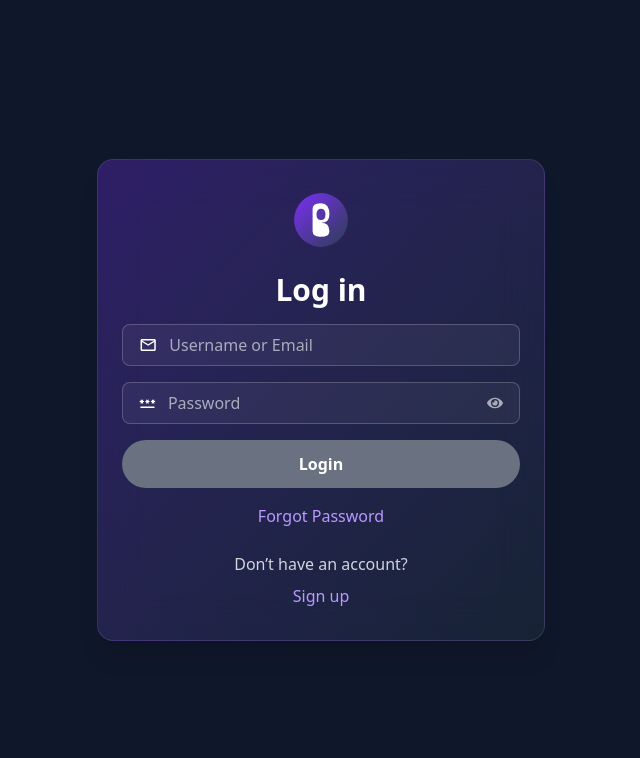
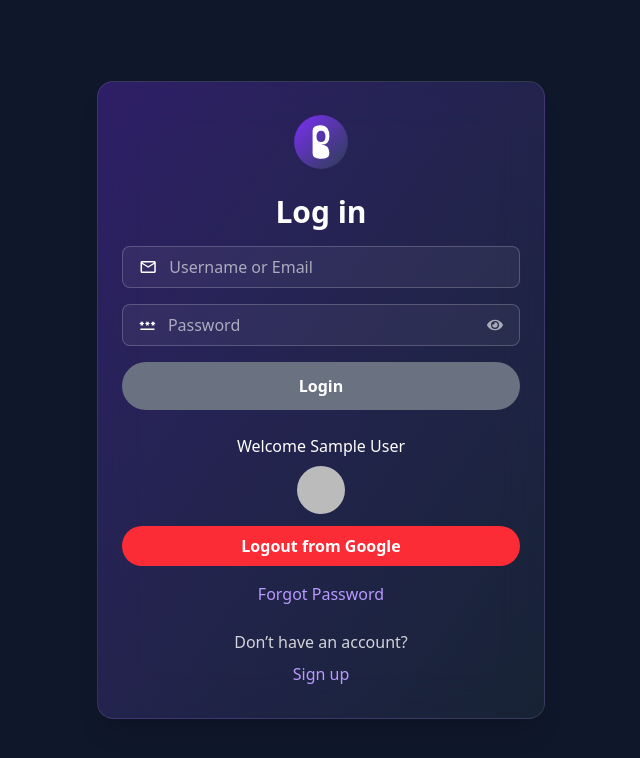
Before and after one commit to Vijayaa21/Blabber, a React (Vite) app in the folder frontend/: page /login in a window 1280 px wide. Shown: the top 758 px of the page, without its empty margins (319-959 px from the left). Built offline with nearby package versions, Linux system fonts and the light colour scheme; no server answers; sample sign-in values are in the browser's storage.

Commit message:
feat: add Google login with Firebase

```diff
--- a/frontend/package.json
+++ b/frontend/package.json
@@ -15,6 +15,7 @@
     "axios": "^1.11.0",
     "blabber": "file:..",
     "emoji-picker-react": "^4.12.2",
+    "firebase": "^12.3.0",
     "postcss": "^8.5.3",
     "react": "^19.0.0",
     "react-dom": "^19.0.0",
--- a/frontend/src/pages/auth/login/LoginPage.jsx
+++ b/frontend/src/pages/auth/login/LoginPage.jsx
@@ -1,17 +1,25 @@
-import { useState, useMemo } from "react";
-import { Link } from "react-router-dom";
+import { useState, useMemo, useEffect } from "react";
+import { Link, useNavigate } from "react-router-dom";
 import { MdOutlineMail, MdPassword } from "react-icons/md";
 import XSvg from "../../../components/svgs/X";
 import { useMutation, useQueryClient } from "@tanstack/react-query";
 import { FaEye, FaEyeSlash } from "react-icons/fa";
 
+// Firebase imports
+import { auth, googleProvider } from "../../../utils/config/firebase";
+import { signInWithPopup, onAuthStateChanged, signOut } from "firebase/auth";
+
 const LoginPage = () => {
   const [formData, setFormData] = useState({ username: "", password: "" });
   const [showPassword, setShowPassword] = useState(false);
+  const [googleUser, setGoogleUser] = useState(null);
   const queryClient = useQueryClient();
+
+  const navigate = useNavigate();
 
   const minPasswordLength = 6;
 
+  // React Query login mutation (for your API login)
   const {
     mutate: loginMutation,
     isPending,
@@ -45,6 +53,27 @@ const LoginPage = () => {
     setFormData({ ...formData, [e.target.name]: e.target.value });
   };
 
+  // Google Login
+  const handleGoogleLogin = async () => {
+    try {
+      await signInWithPopup(auth, googleProvider);
+      navigate("/");
+    } catch (error) {
+      console.error(error);
+    }
+  };
+
+  const handleGoogleLogout = async () => {
+    await signOut(auth);
+  };
+
+  useEffect(() => {
+    const unsubscribe = onAuthStateChanged(auth, (currentUser) => {
+      setGoogleUser(currentUser);
+    });
+    return () => unsubscribe();
+  }, []);
+
   // Validation
   const isFormValid = useMemo(() => {
     const { username, password } = formData;
@@ -66,6 +95,7 @@ const LoginPage = () => {
 
         <h1 className="text-3xl font-bold text-center mb-4">Log in</h1>
 
+        {/* Normal Login Form */}
         <form onSubmit={handleSubmit} className="space-y-4">
           <div className="flex items-center gap-3 border border-white/20 rounded-lg px-4 py-2 bg-white/5">
             <MdOutlineMail className="text-xl" />
@@ -115,6 +145,33 @@ const LoginPage = () => {
           )}
         </form>
 
+        {/* Google Login */}
+        <div className="mt-6">
+          {googleUser ? (
+            <div className="text-center">
+              <p className="mb-2">Welcome {googleUser.displayName}</p>
+              <img
+                src={googleUser.photoURL}
+                alt="profile"
+                className="w-12 h-12 rounded-full mx-auto"
+              />
+              <button
+                onClick={handleGoogleLogout}
+                className="mt-3 w-full py-2 rounded-full bg-red-500 hover:bg-red-600 font-semibold"
+              >
+                Logout from Google
+              </button>
+            </div>
+          ) : (
+            <button
+              onClick={handleGoogleLogin}
+              className="mt-3 w-full py-3 rounded-full font-semibold bg-white text-black hover:opacity-90"
+            >
+              Continue with Google
+            </button>
+          )}
+        </div>
+
         <div className="text-center">
           <Link
             to="/forgot-password"
--- /dev/null
+++ b/frontend/src/utils/config/firebase.js
@@ -0,0 +1,22 @@
+// firebase.js
+import { initializeApp } from "firebase/app";
+import { getAuth, GoogleAuthProvider } from "firebase/auth";
+
+const firebaseConfig = {
+  apiKey: "AIzaSyC2sW7GcBTn6gNGjTaFqOZpv_h7flXEfB4",
+  authDomain: "blabber-924e8.firebaseapp.com",
+  projectId: "blabber-924e8",
+  storageBucket: "blabber-924e8.firebasestorage.app",
+  messagingSenderId: "301520354807",
+  appId: "1:301520354807:web:4cd6703b2d3bb243f1c2f2",
+  measurementId: "G-S8ZLFZ1QL9"
+};
+
+// Initialize Firebase
+const app = initializeApp(firebaseConfig);
+
+// Auth & Provider
+const auth = getAuth(app);
+const googleProvider = new GoogleAuthProvider();
+
+export { auth, googleProvider };
```
Also changed, not shown: 1 other file (tests, documents, lock files or other folders).
